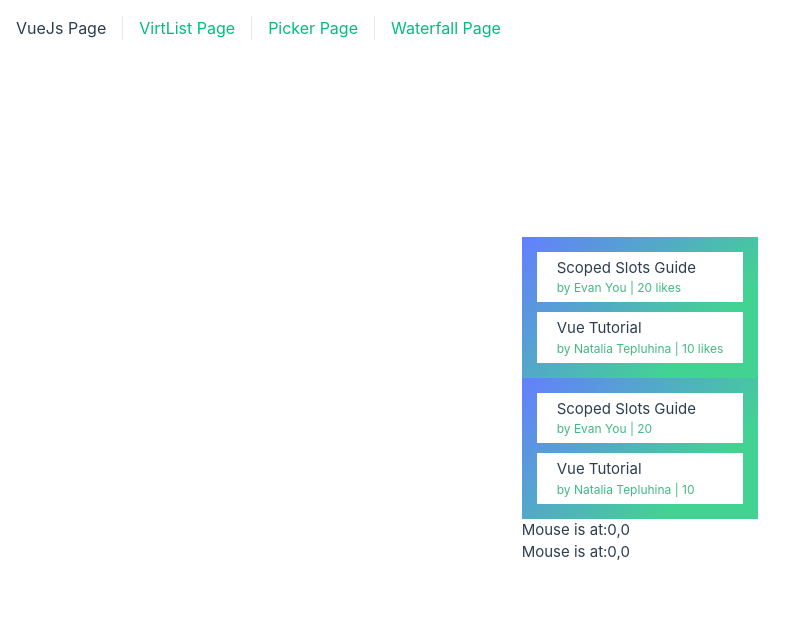
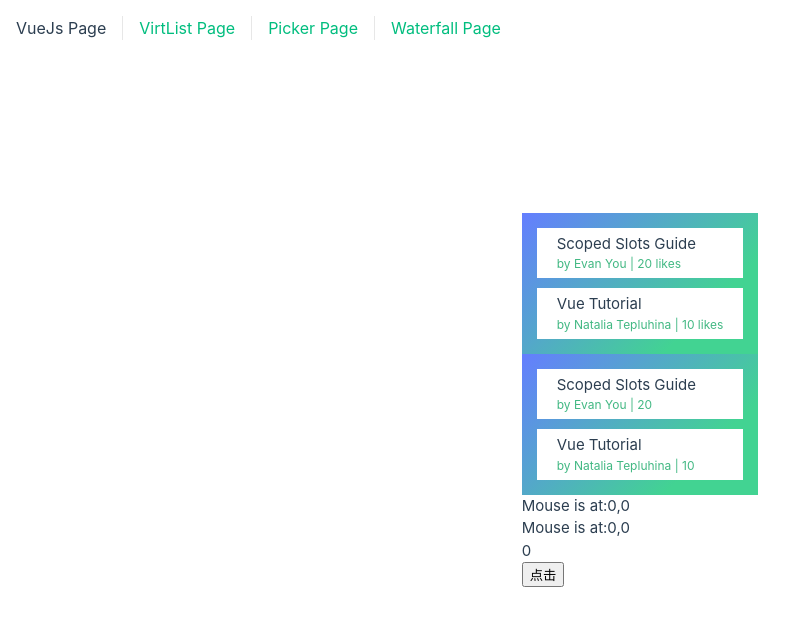
Before and after one commit to Aspirai/test-library, a Vue app in the folder vue3_test/virtual_list/: page /vueJs in a window 1280 px wide. Shown: the top 626 px of the page, without its empty margins (0-804 px from the left). Built offline with nearby package versions, Linux system fonts and the light colour scheme; the HTML template or start-up script is replaced by a standard one.

Commit message:
feat((virtual_list)): :rocket: 添加全局变量测试

```diff
--- a/vue3_test/virtual_list/src/views/VirtListView.vue
+++ b/vue3_test/virtual_list/src/views/VirtListView.vue
@@ -36,11 +36,14 @@
         </template>
       </VirtList>
     </div>
+    <div>{{ store.count }}</div>
   </div>
 </template>
 
 <script lang="ts">
 import { VirtList } from 'vue-virt-list'
+// 非setup语法导入时,需要将store填入到`data()`中
+import { store } from './store'
 
 export default {
   name: 'DemoInfinity',
@@ -59,6 +62,7 @@ export default {
       },
       page: 0,
       pageSize: 30,
+      store,
     }
   },
   async created() {
--- a/vue3_test/virtual_list/src/views/VueJs.vue
+++ b/vue3_test/virtual_list/src/views/VueJs.vue
@@ -22,6 +22,7 @@
         </div>
       </template>
     </FancyList>
+    <!-- 鼠标移动监听和封装 -->
     <MouseTracker v-slot="{ x, y }">
       <div>Mouse is at:{{ x }},{{ y }}</div>
     </MouseTracker>
@@ -30,6 +31,9 @@
         <div>Mouse is at:{{ x }},{{ y }}</div>
       </template>
     </MouseTracker>
+    <!-- 共同状态管理 -->
+    <div>{{ store.count }}</div>
+    <button @click="store.increment()">点击</button>
   </div>
 </template>
 
@@ -38,6 +42,7 @@ import { computed, ref } from 'vue'
 import ElementDateView from './ElementDateView.vue'
 import FancyList from '@/components/FancyList.vue'
 import MouseTracker from '@/components/MouseTracker.vue'
+import { store } from './store'
 
 const count = ref(0)
 const read = computed(() => count.value + 1)
--- /dev/null
+++ b/vue3_test/virtual_list/src/views/store.ts
@@ -0,0 +1,9 @@
+import { reactive } from 'vue'
+
+export const store = reactive({
+  count: 0,
+  // 设计改变全局变量的方法可以写在一起,通过调用全局变量方法来改变,便于后期维护
+  increment() {
+    this.count++
+  },
+})
```
